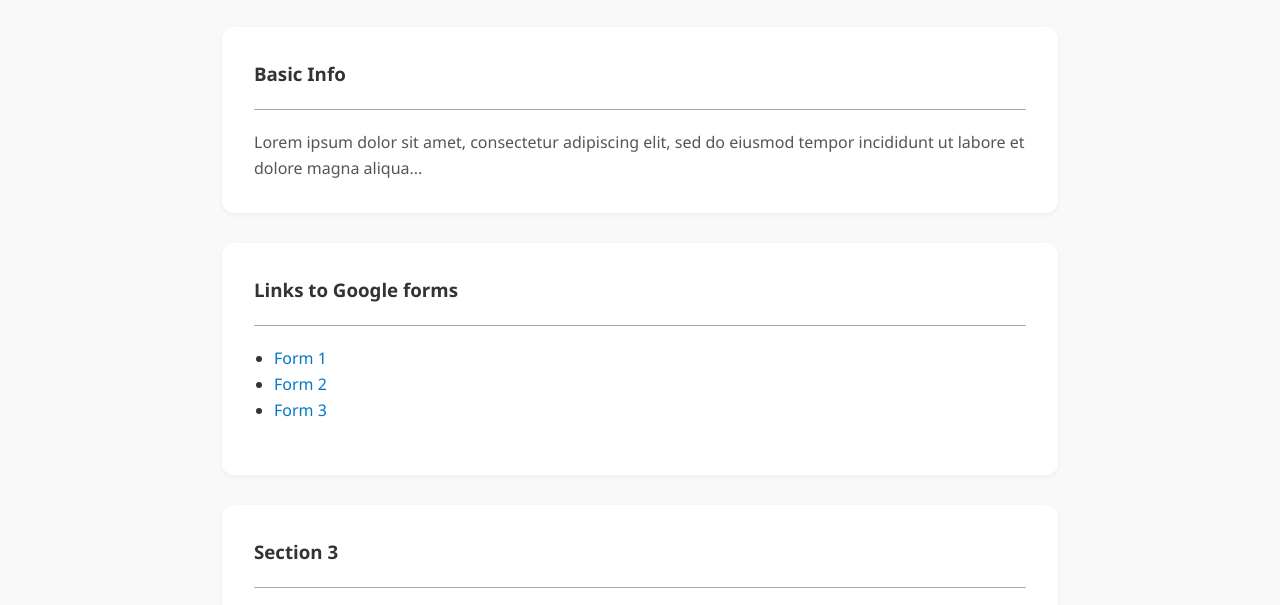
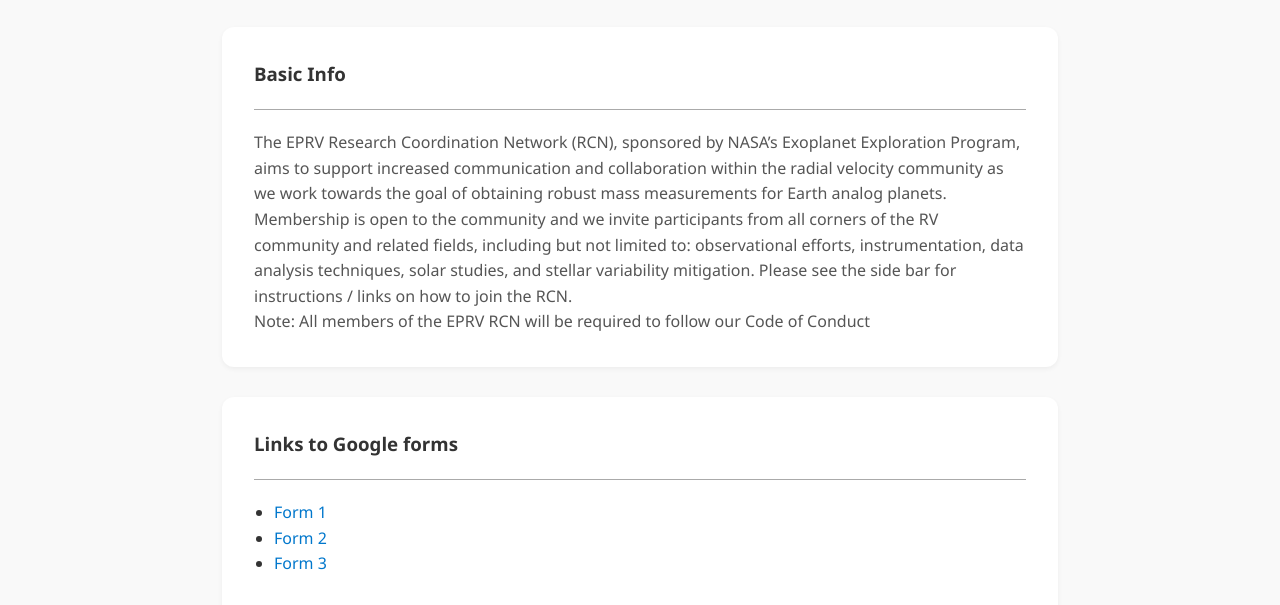
Before and after one commit to EPRV-RCN/eprv-rcn.github.io, a plain HTML site: page index.html in a window 1280 px wide. Shown: the part 179-784 px from the top of the page. Drawn offline with Linux system fonts and the light colour scheme.

Commit message:
Update index.html
Added welcome information to the basic info tab

```diff
--- a/index.html
+++ b/index.html
@@ -27,7 +27,11 @@
             <section>
                 <h3>Basic Info</h3>
                 <hr>
-                <p>Lorem ipsum dolor sit amet, consectetur adipiscing elit, sed do eiusmod tempor incididunt ut labore et dolore magna aliqua...</p>
+                <p>The EPRV Research Coordination Network (RCN), sponsored by NASA’s Exoplanet Exploration Program, aims to support increased communication and collaboration within the radial velocity community as we work towards the goal of obtaining robust mass measurements for Earth analog planets.</p>
+
+                <p>Membership is open to the community and we invite participants from all corners of the RV community and related fields, including but not limited to: observational efforts, instrumentation, data analysis techniques, solar studies, and stellar variability mitigation. Please see the side bar for instructions / links on how to join the RCN.</p>
+
+                <p>Note: All members of the EPRV RCN will be required to follow our Code of Conduct</p>
             </section>
 
             <section>
```
